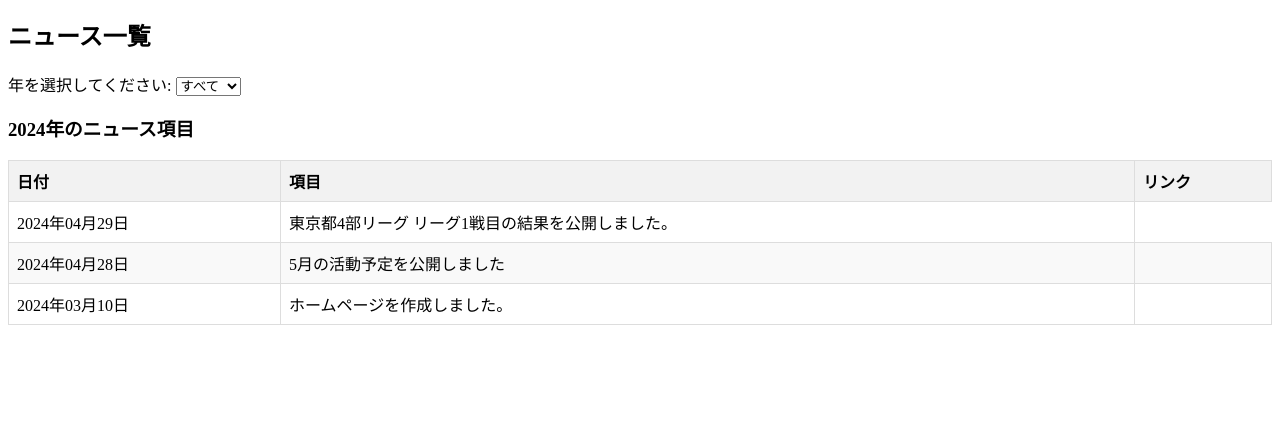
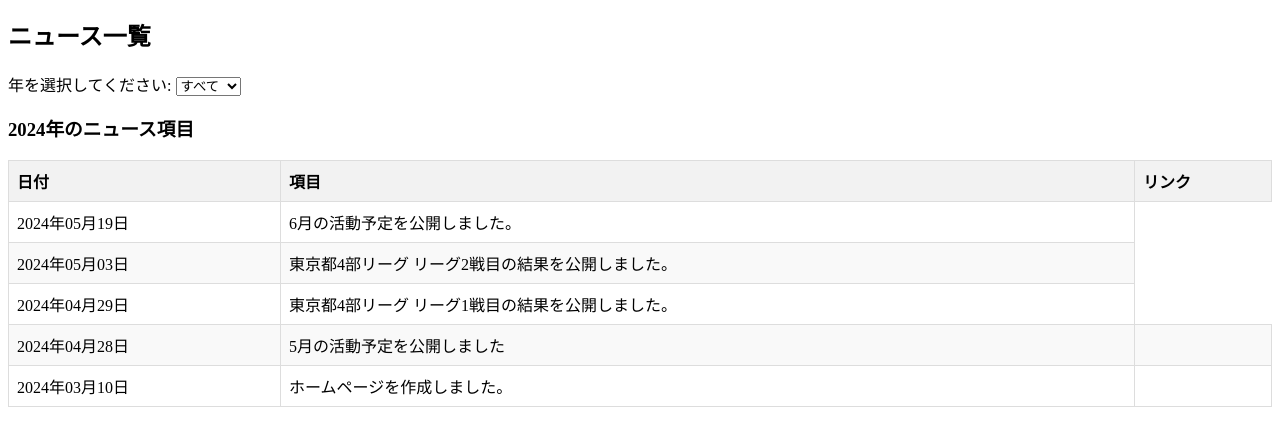
Before and after one commit to NaoyaHitaka/dokusyu, a website: page DeafHandball/news.html in a window 1280 px wide. Shown: the part 130-576 px from the top of the page. Drawn offline with Linux system fonts and the light colour scheme.

Commit message:
6月の活動予定を公開という項目をnewsに追加

```diff
--- a/DeafHandball/news.html
+++ b/DeafHandball/news.html
@@ -133,6 +133,12 @@
                 </thead>
                 <tbody>
                   <tr>
+                    <td>2024年05月19日</td><td>6月の活動予定を公開しました。</td>
+                  </tr>
+                  <tr>
+                    <td>2024年05月03日</td><td>東京都4部リーグ リーグ2戦目の結果を公開しました。</td>
+                  </tr>
+                  <tr>
                     <td>2024年04月29日</td><td>東京都4部リーグ リーグ1戦目の結果を公開しました。</td>
                   </tr>
                   <tr>
```
